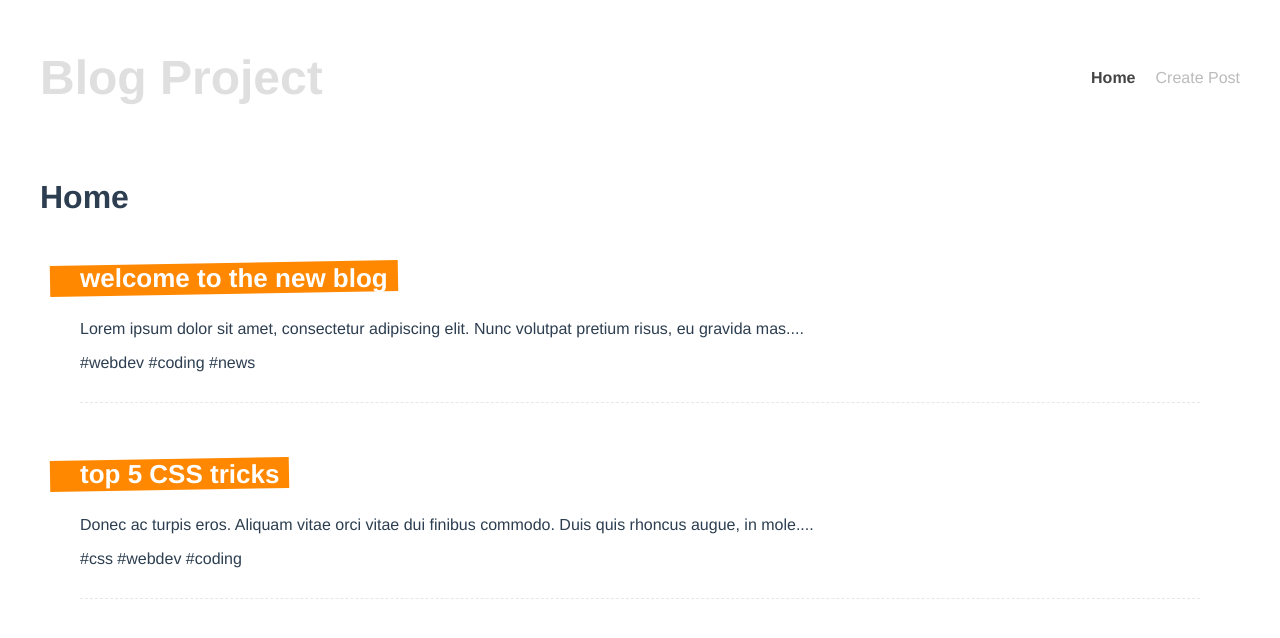
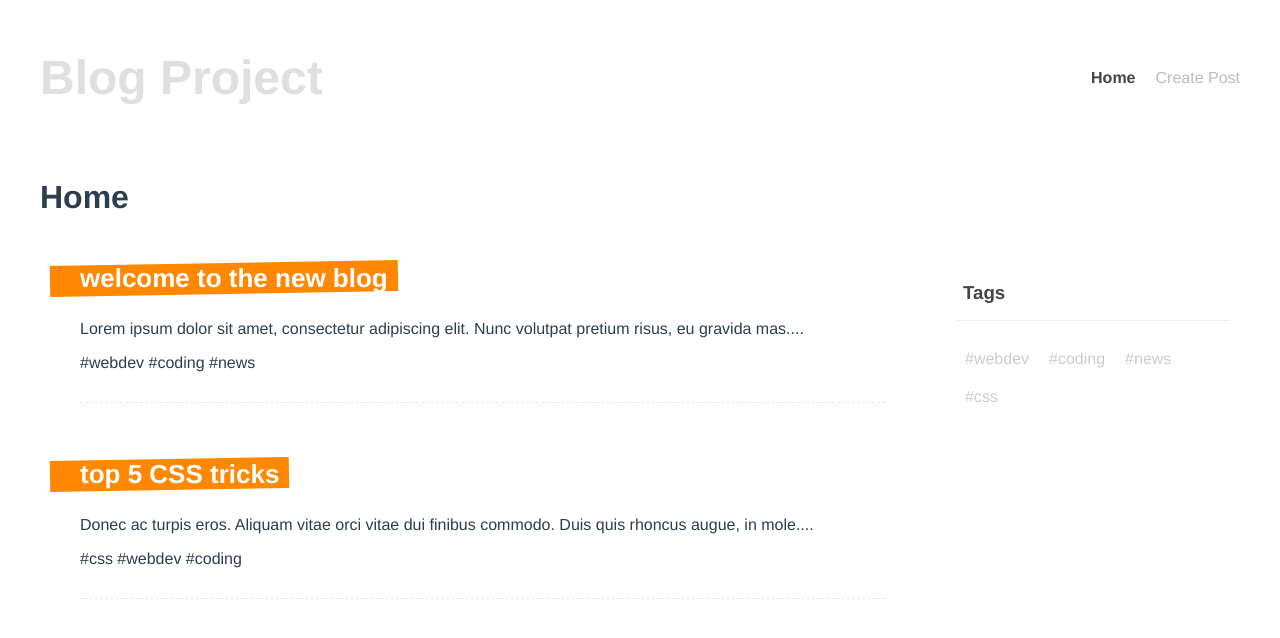
Before and after one commit to themis1986/blog, a Vue app: page / in a window 1280 px wide. Shown: the top 638 px of the page. Built offline with nearby package versions, Linux system fonts and the light colour scheme; data requests are answered from the project's data file.

Commit message:
Created tag cloud component

```diff
--- /dev/null
+++ b/src/components/TagCloud.vue
@@ -0,0 +1,46 @@
+<template>
+  <div class="tag-cloud">
+    <h3>Tags</h3>
+    <div class="" v-for="tag in tags" :key="tag">
+      <router-link :to="{ name: 'Tag', params: { tag: tag } }">
+        #{{ tag }}</router-link
+      >
+    </div>
+  </div>
+</template>
+
+<script>
+import useTags from "../composables/useTags";
+
+export default {
+  props: ["posts"],
+  setup(props) {
+    const { tags } = useTags(props.posts);
+
+    return { tags };
+  },
+};
+</script>
+
+<style scoped>
+.tag-cloud {
+  padding: 10px;
+}
+.tag-cloud h3 {
+  border-bottom: 1px solid #eee;
+  padding: 16px 8px;
+  color: #444;
+}
+.tag-cloud div {
+  display: inline-block;
+  padding: 10px;
+}
+.tag-cloud a {
+  color: #ccc;
+  text-decoration: none;
+}
+.tag-cloud a.router-link-active {
+  color: #ff8800;
+  font-weight: bold;
+}
+</style>
--- /dev/null
+++ b/src/composables/useTags.js
@@ -0,0 +1,16 @@
+import { ref } from "vue";
+
+const useTags = (posts) => {
+  const tags = ref([]);
+  const tagSet = new Set();
+
+  posts.forEach((post) => {
+    post.tags.forEach((tag) => tagSet.add(tag));
+  });
+
+  tags.value.push(...tagSet);
+
+  return { tags };
+};
+
+export default useTags;
--- a/src/views/Home.vue
+++ b/src/views/Home.vue
@@ -2,8 +2,9 @@
   <div class="home">
     <h1>Home</h1>
     <div v-if="error">{{ error }}</div>
-    <div v-if="posts.length">
+    <div v-if="posts.length" class="layout">
       <PostList :posts="posts" />
+      <TagCloud :posts="posts" />
     </div>
     <div v-else><Spinner /></div>
   </div>
@@ -13,10 +14,11 @@
 import getPosts from "../composables/getPosts";
 import PostList from "../components/PostList.vue";
 import Spinner from "../components/Spinner.vue";
+import TagCloud from "../components/TagCloud.vue";
 
 export default {
   name: "Home",
-  components: { PostList, Spinner },
+  components: { PostList, Spinner, TagCloud },
   setup() {
     // const posts = ref([
     //   {
@@ -45,4 +47,10 @@
   margin: 0 auto;
   padding: 10px;
 }
+
+.layout {
+  display: grid;
+  grid-template-columns: 3fr 1fr;
+  gap: 20px;
+}
 </style>
--- a/src/views/Tag.vue
+++ b/src/views/Tag.vue
@@ -1,8 +1,9 @@
 <template>
   <div class="tag">
     <div class="" v-if="error">{{ error }}</div>
-    <div class="" v-if="posts.length">
+    <div v-if="posts.length" class="layout">
       <PostList :posts="postsWithTag" />
+      <TagCloud :posts="posts" />
     </div>
     <div class="" v-else>
       <Spinner />
@@ -13,12 +14,13 @@
 <script>
 import Spinner from "../components/Spinner.vue";
 import PostList from "../components/PostList.vue";
+import TagCloud from "../components/TagCloud.vue";
 import getPosts from "../composables/getPosts";
 
 import { computed } from "@vue/reactivity";
 import { useRoute } from "vue-router";
 export default {
-  components: { Spinner, PostList },
+  components: { Spinner, PostList, TagCloud },
   setup() {
     const route = useRoute();
 
@@ -34,4 +36,10 @@
 };
 </script>
 
-<style scoped></style>
+<style>
+.tag {
+  max-width: 1200px;
+  margin: 0 auto;
+  padding: 10px;
+}
+</style>
```
